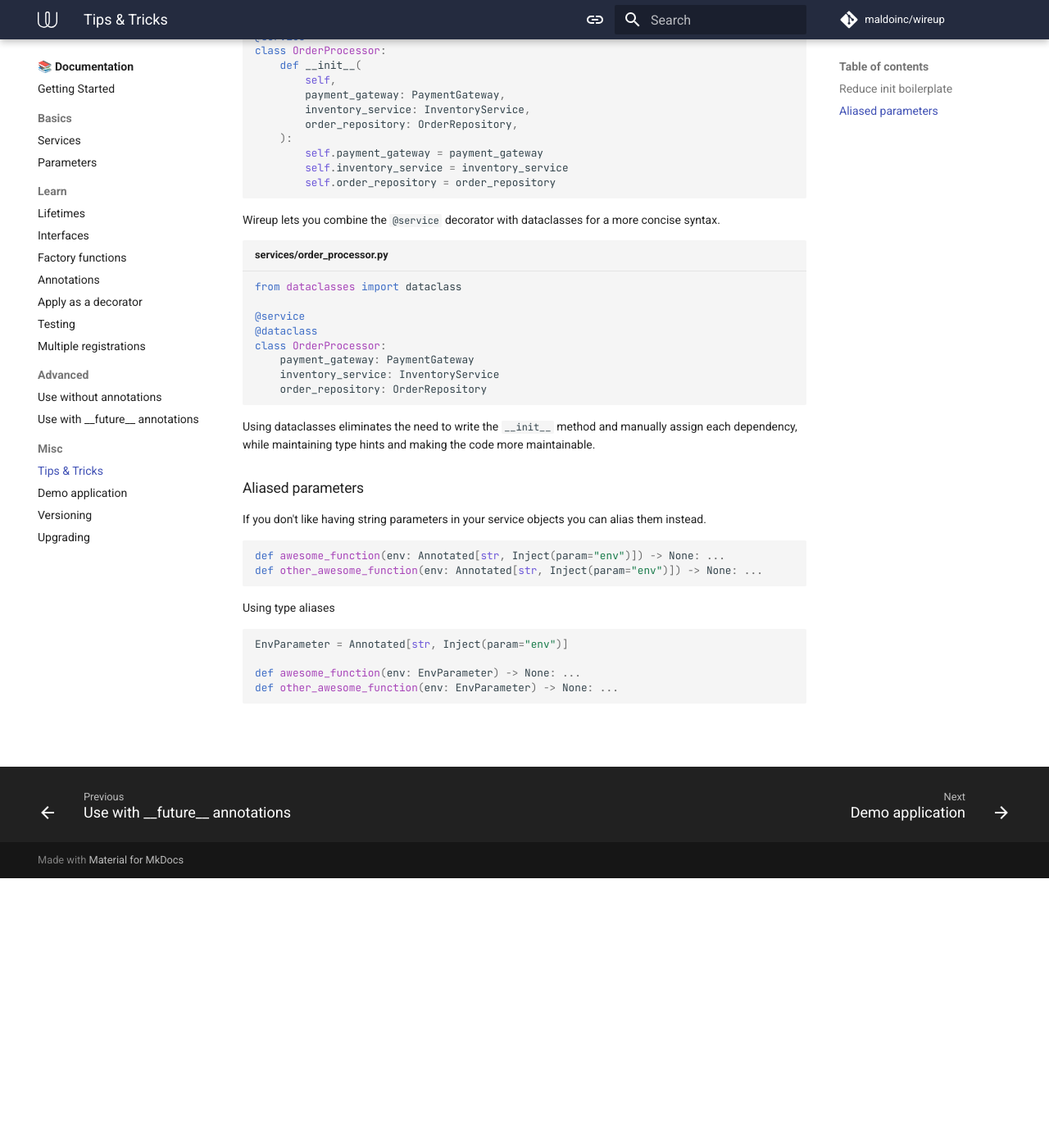
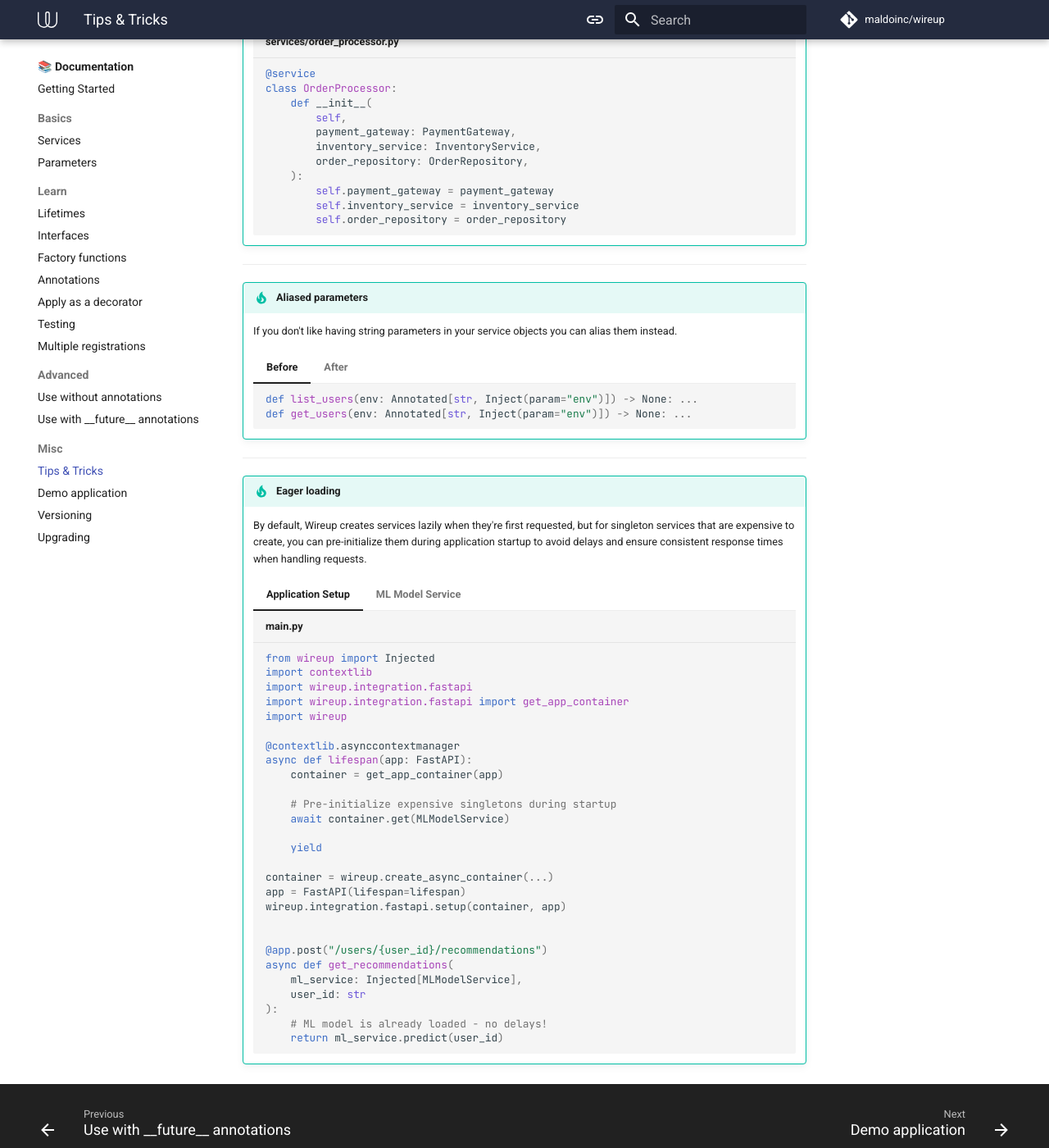
Before and after one commit to maldoinc/wireup, an MkDocs documentation site: the page built from docs/pages/tips_tricks.md, in a window 1280 px wide and 1400 px high, scrolled down 329 px. Shown: the whole window at 82% size. Built offline with MkDocs 1.6.1 and Material for MkDocs 9.7.7, drawn with Linux system fonts in a browser that asks for light colours; comment, search, counter and statistics services are not loaded; the version menu is left out; some of the changed text lies outside the part shown.

Commit message:
Update tips & tricks

````diff
--- a/docs/pages/tips_tricks.md
+++ b/docs/pages/tips_tricks.md
@@ -1,53 +1,114 @@
-### Reduce init boilerplate
+!!! tip "Reduce init boilerplate"
 
-Consider an order processing service that requires multiple dependencies.
-Here's how it looks with traditional initialization:
-
-```python title="services/order_processor.py"
-@service
-class OrderProcessor:
-    def __init__(
-        self,
-        payment_gateway: PaymentGateway,
-        inventory_service: InventoryService,
-        order_repository: OrderRepository,
-    ):
-        self.payment_gateway = payment_gateway
-        self.inventory_service = inventory_service
-        self.order_repository = order_repository
-```
-
-Wireup lets you combine the `@service` decorator with dataclasses for a more concise syntax.
-
-```python title="services/order_processor.py"
-from dataclasses import dataclass
-
-@service
-@dataclass
-class OrderProcessor:
-    payment_gateway: PaymentGateway
-    inventory_service: InventoryService
-    order_repository: OrderRepository
-```
-
-Using dataclasses eliminates the need to write the `__init__` method and manually assign each dependency, while maintaining
-type hints and making the code more maintainable.
+    When building services with multiple dependencies, `__init__` methods may become repetitive.
+    Combine the `@service` decorator with Python's `@dataclass` to eliminate initialization boilerplate.
 
 
-### Aliased parameters
+    === "Before"
 
-If you don't like having string parameters in your service objects you can alias them instead.
+        ```python title="services/order_processor.py"
+        @service
+        class OrderProcessor:
+            def __init__(
+                self,
+                payment_gateway: PaymentGateway,
+                inventory_service: InventoryService,
+                order_repository: OrderRepository,
+            ):
+                self.payment_gateway = payment_gateway
+                self.inventory_service = inventory_service
+                self.order_repository = order_repository
+        ```
 
-```python
-def awesome_function(env: Annotated[str, Inject(param="env")]) -> None: ...
-def other_awesome_function(env: Annotated[str, Inject(param="env")]) -> None: ...
-```
+    === "After"
 
-Using type aliases
+        ```python title="services/order_processor.py"
+        from dataclasses import dataclass
 
-```python
-EnvParameter = Annotated[str, Inject(param="env")]
+        @service
+        @dataclass
+        class OrderProcessor:
+            payment_gateway: PaymentGateway
+            inventory_service: InventoryService
+            order_repository: OrderRepository
+        ```
 
-def awesome_function(env: EnvParameter) -> None: ...
-def other_awesome_function(env: EnvParameter) -> None: ...
-```
+---
+
+!!! tip "Aliased parameters"
+
+    If you don't like having string parameters in your service objects you can alias them instead.
+
+    === "Before"
+
+        ```python
+        def list_users(env: Annotated[str, Inject(param="env")]) -> None: ...
+        def get_users(env: Annotated[str, Inject(param="env")]) -> None: ...
+        ```
+
+    === "After"
+
+        ```python
+        EnvParameter = Annotated[str, Inject(param="env")]
+
+        def list_users(env: EnvParameter) -> None: ...
+        def get_users(env: EnvParameter) -> None: ...
+        ```
+
+---
+
+!!! tip "Eager loading"
+
+    By default, Wireup creates services lazily when they're first requested, but for singleton services that are expensive to create, you can pre-initialize them during application startup to avoid delays and ensure consistent response times when handling requests.
+
+    === "Application Setup"
+
+        ```python title="main.py"
+        from wireup import Injected
+        import contextlib
+        import wireup.integration.fastapi
+        import wireup.integration.fastapi import get_app_container
+        import wireup
+
+        @contextlib.asynccontextmanager
+        async def lifespan(app: FastAPI):
+            container = get_app_container(app)
+
+            # Pre-initialize expensive singletons during startup
+            await container.get(MLModelService)
+
+            yield
+
+        container = wireup.create_async_container(...)
+        app = FastAPI(lifespan=lifespan)
+        wireup.integration.fastapi.setup(container, app)
+
+
+        @app.post("/users/{user_id}/recommendations")
+        async def get_recommendations(
+            ml_service: Injected[MLModelService],
+            user_id: str
+        ):
+            # ML model is already loaded - no delays!
+            return ml_service.predict(user_id)
+        ```
+
+    === "ML Model Service"
+
+        ```python
+        import pickle
+        from wireup import service
+
+        @service
+        class MLModelService:
+            """Machine learning model that takes time to load"""
+            def __init__(self):
+                # Load large model file from disk (expensive operation)
+                self.model = self._load_model()
+
+            def _load_model(self):
+                # Simulate loading a large ML model (e.g., 500MB+ model file)
+                import pickle
+                with open("models/large_recommendation_model.pkl", "rb") as f:
+                    return pickle.load(f)
+        ```
````
